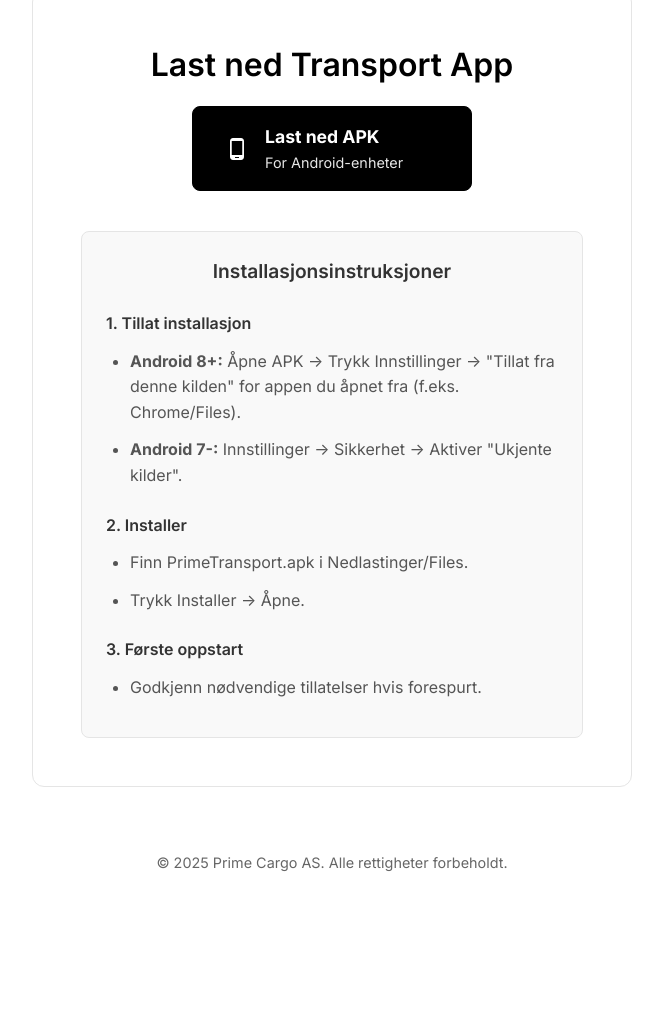
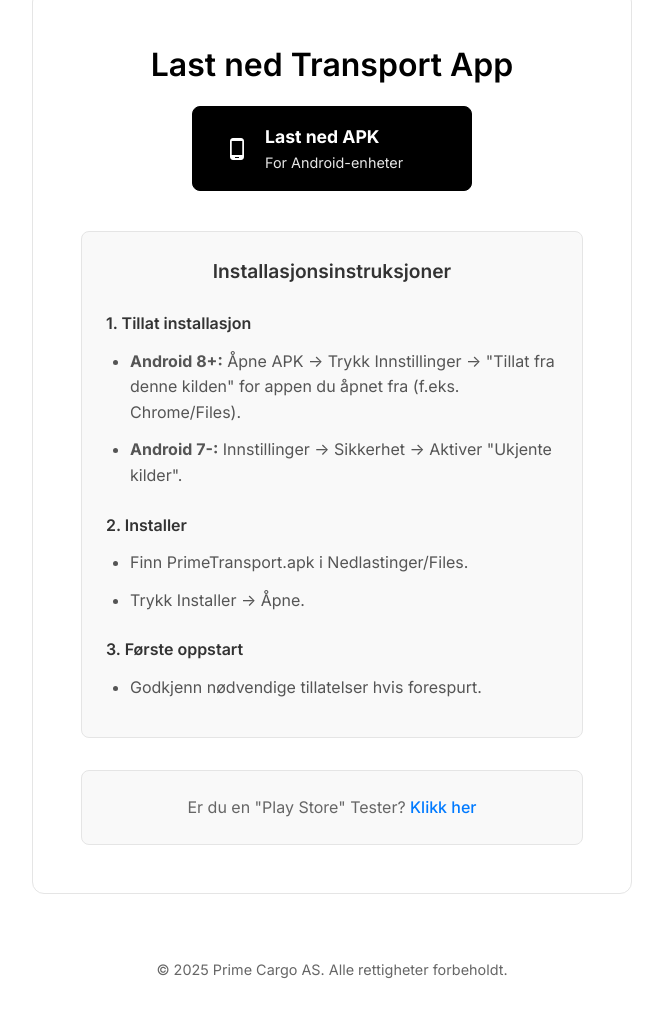
Before and after one commit to Prime-Cargo/TransportTablerDist, a website: page index.html in a window 1280 px wide. Shown: the part 204-1217 px from the top of the page, without its empty margins (308-971 px from the left). Before the commit the page ends 1110 px from the top, so only its background shows below. Drawn offline with Linux system fonts and the light colour scheme.

Commit message:
Add Play Store Tester section to index.html and corresponding styles in styles.css

```diff
--- a/index.html
+++ b/index.html
@@ -59,6 +59,10 @@
                         <li>Godkjenn nødvendige tillatelser hvis forespurt.</li>
                     </ul>
                 </div>
+
+                <div class="playstore-tester">
+                    <p>Er du en "Play Store" Tester? <a href="https://play.google.com/store/apps/details?id=no.takashi.transporttabler" target="_blank" rel="noopener noreferrer">Klikk her</a></p>
+                </div>
             </div>
         </main>
 
--- a/styles.css
+++ b/styles.css
@@ -191,6 +191,32 @@ body {
     margin-top: 0;
 }
 
+/* Play Store Tester */
+.playstore-tester {
+    background: #f9f9f9;
+    border: 1px solid #e5e5e5;
+    border-radius: 8px;
+    padding: 1.5rem;
+    margin-top: 2rem;
+    text-align: center;
+}
+
+.playstore-tester p {
+    margin: 0;
+    color: #666;
+    font-size: 1rem;
+}
+
+.playstore-tester a {
+    color: #007AFF;
+    text-decoration: none;
+    font-weight: 500;
+}
+
+.playstore-tester a:hover {
+    text-decoration: underline;
+}
+
 /* Footer */
 .footer {
     text-align: center;
```
